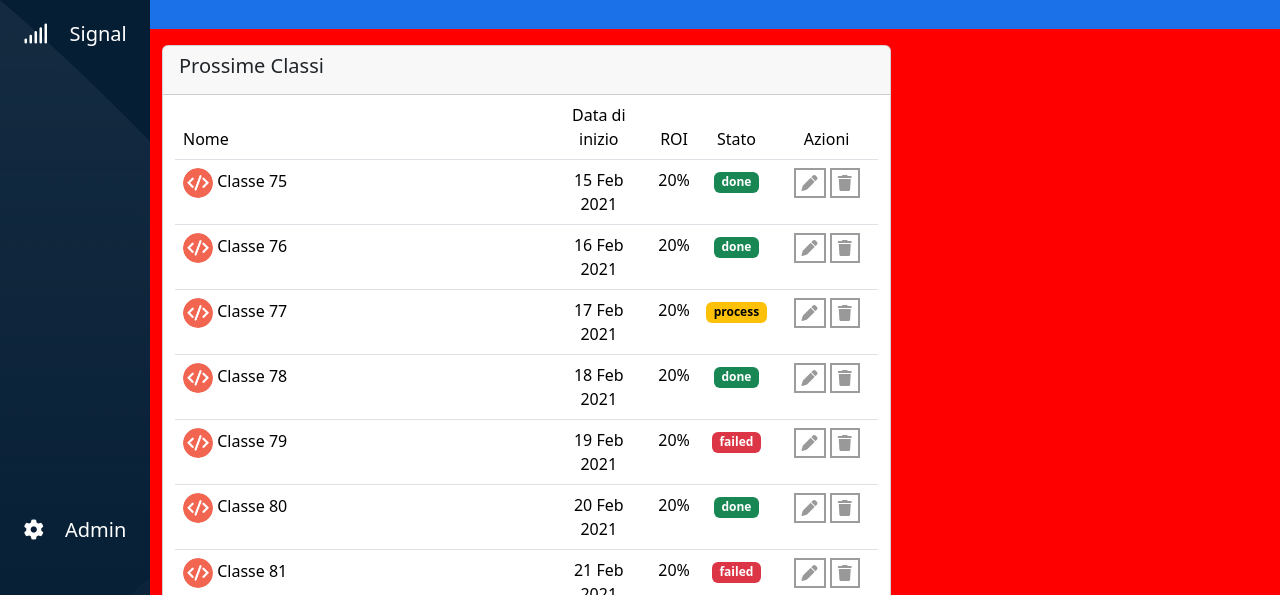
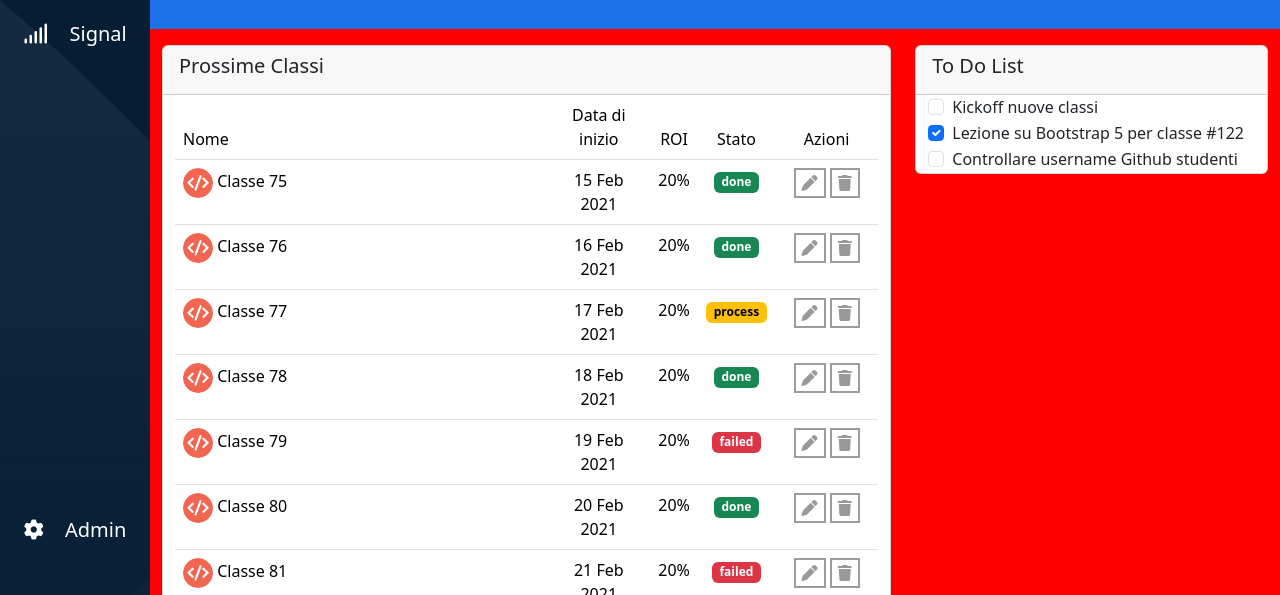
Before and after one commit to simone-danzeri/html-css-bootstrap-dashboard, a plain HTML site: page index.html in a window 1280 px wide. Shown: the part 205-800 px from the top of the page. Drawn offline with nearby package versions, Linux system fonts and the light colour scheme.

Commit message:
feat: add to do list

```diff
--- a/index.html
+++ b/index.html
@@ -329,7 +329,31 @@
                         </div>
 
                         <div class="col"> <!-- Colonna di destra-->
-
+                            <div class="card mt-3"> <!-- To Do List-->
+                                <div class="card-header">
+                                    <h5>To Do List</h5>
+                                </div>
+                                    <div class="container-fluid">
+                                        <div class="form-check">
+                                            <input class="form-check-input" type="checkbox" value="" id="flexCheckDefault">
+                                            <label class="form-check-label" for="flexCheckDefault">
+                                              Kickoff nuove classi
+                                            </label>
+                                        </div>
+                                        <div class="form-check">
+                                            <input class="form-check-input" type="checkbox" value="" id="flexCheckChecked" checked>
+                                            <label class="form-check-label" for="flexCheckChecked">
+                                              Lezione su Bootstrap 5 per classe #122
+                                            </label>
+                                        </div>
+                                        <div class="form-check">
+                                            <input class="form-check-input" type="checkbox" value="" id="flexCheckDefault">
+                                            <label class="form-check-label" for="flexCheckDefault">
+                                              Controllare username Github studenti
+                                            </label>
+                                        </div>
+                                    </div>
+                            </div>
                         </div>
                     </div>
                 </section>
```
